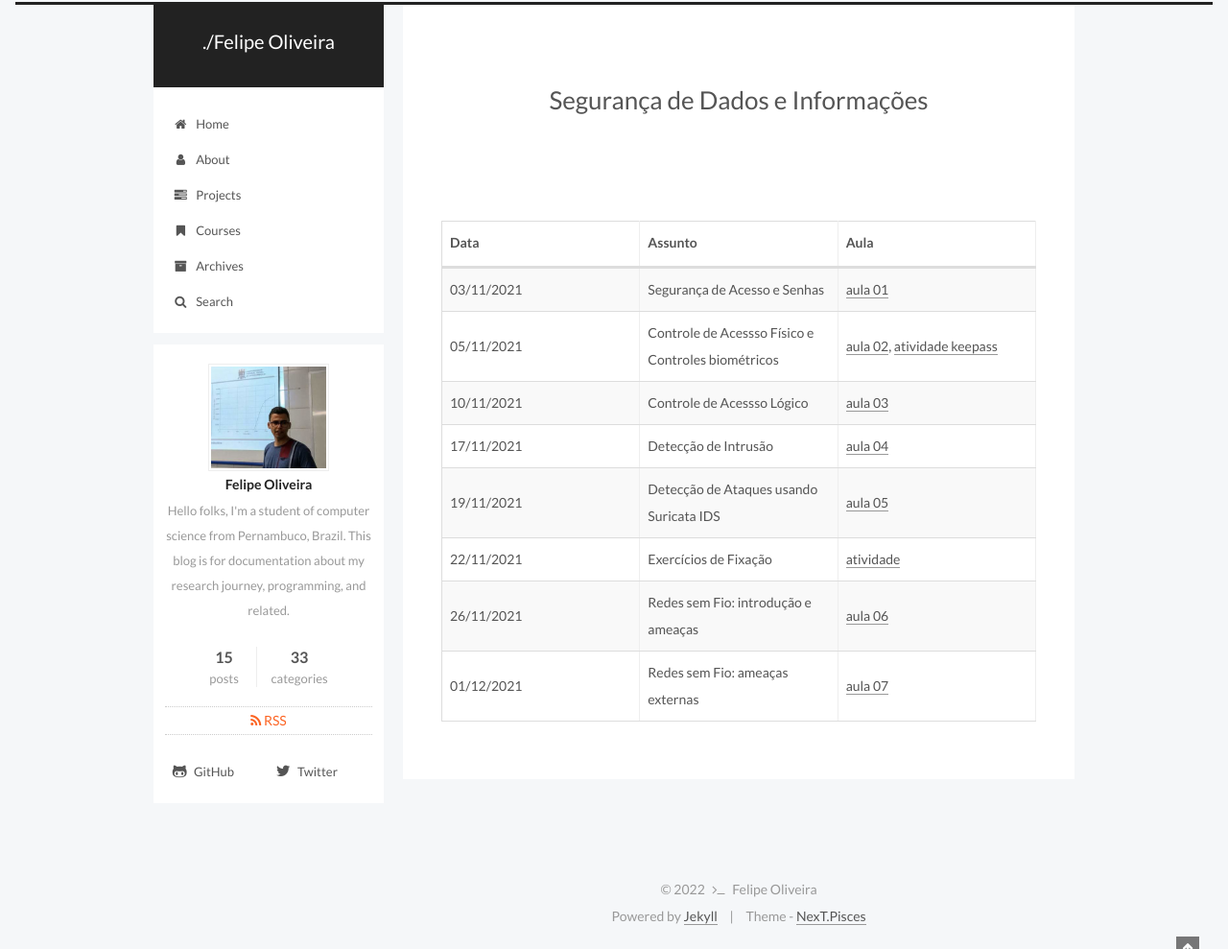
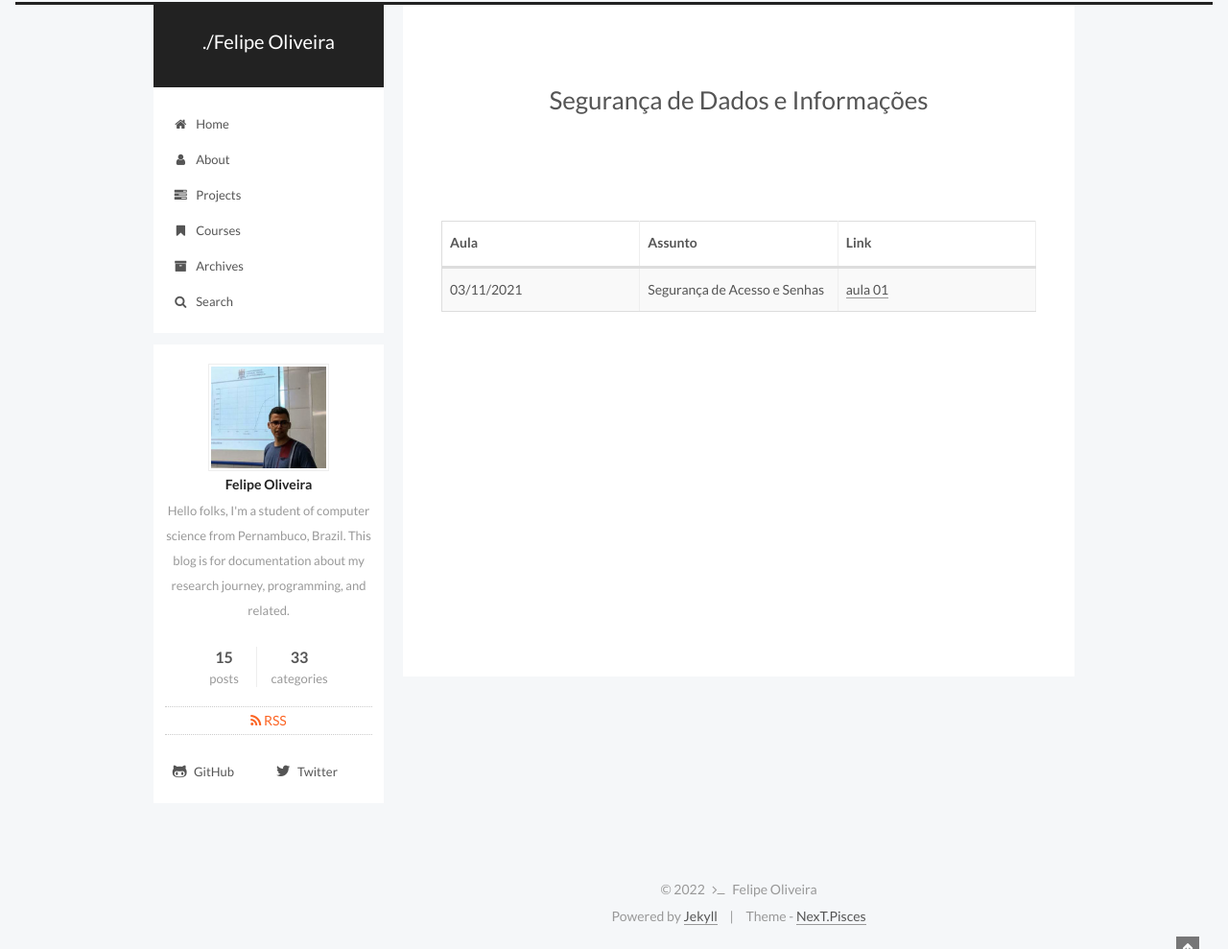
Before and after one commit to fdoliv/fdoliv.github.io, a Jekyll site: the page built from courses/sdi/index.md, in a window 1280 px wide. Shown: the whole page at 96% size. Built offline with Jekyll 4.4.1, drawn with Linux system fonts in a browser that asks for light colours.

Commit message:
Aulas DID semana 2

```diff
--- a/courses/sdi/index.md
+++ b/courses/sdi/index.md
@@ -11,13 +11,6 @@ comments: false
 
 <br/>
 
-| Data | Assunto | Aula |
+| Aula | Assunto | Link |
 | --- | ------- | --- |
 | 03/11/2021 | Segurança de Acesso e Senhas | [aula 01]({{ site.url }}/assets/arquivos/sdi/aula01.pdf){:target="_blank"} |
-| 05/11/2021 | Controle de Acessso Físico  e Controles biométricos| [aula 02]({{ site.url }}/assets/arquivos/sdi/aula02.pdf){:target="_blank"}, [atividade keepass]({{ site.url }}/assets/arquivos/sdi/atividade01.pdf){:target="_blank"}  |
-| 10/11/2021 | Controle de Acessso Lógico | [aula 03]({{ site.url }}/assets/arquivos/sdi/aula03.pdf){:target="_blank"} |
-| 17/11/2021 | Detecção de Intrusão | [aula 04]({{ site.url }}/assets/arquivos/sdi/aula04.pdf){:target="_blank"} |
-| 19/11/2021 | Detecção de Ataques usando Suricata IDS | [aula 05](https://fdoprof.com/tutorial/2021/11/19/suricata/){:target="_blank"} |
-| 22/11/2021 | Exercícios de Fixação | [atividade]({{ site.url }}/assets/arquivos/sdi/exercicio.pdf){:target="_blank"} |
-| 26/11/2021 | Redes sem Fio: introdução e ameaças | [aula 06]({{ site.url }}/assets/arquivos/sdi/aula06.pdf){:target="_blank"} |
-| 01/12/2021 | Redes sem Fio: ameaças externas | [aula 07]({{ site.url }}/assets/arquivos/sdi/aula07.pdf){:target="_blank"} |
```
Also changed, not shown: courses/did/index.md (+4 -2 lines), 2 other files.
